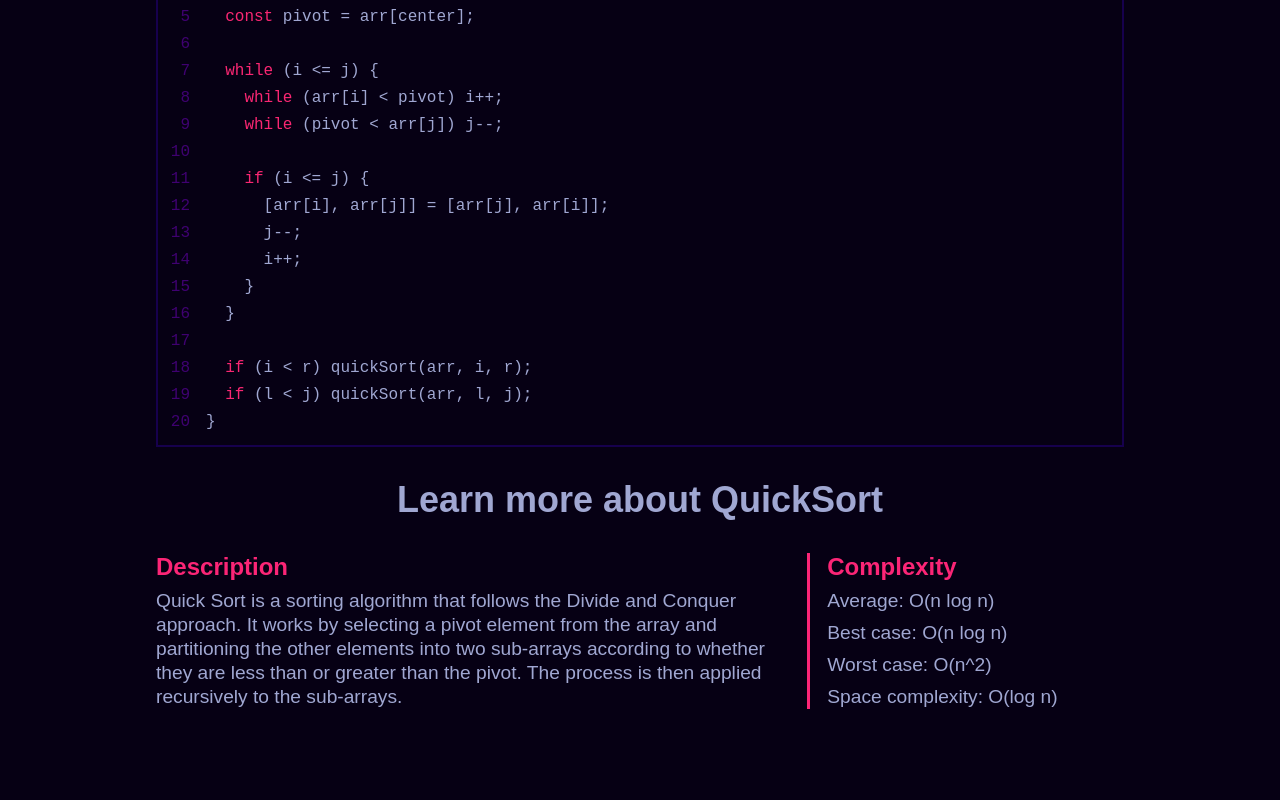
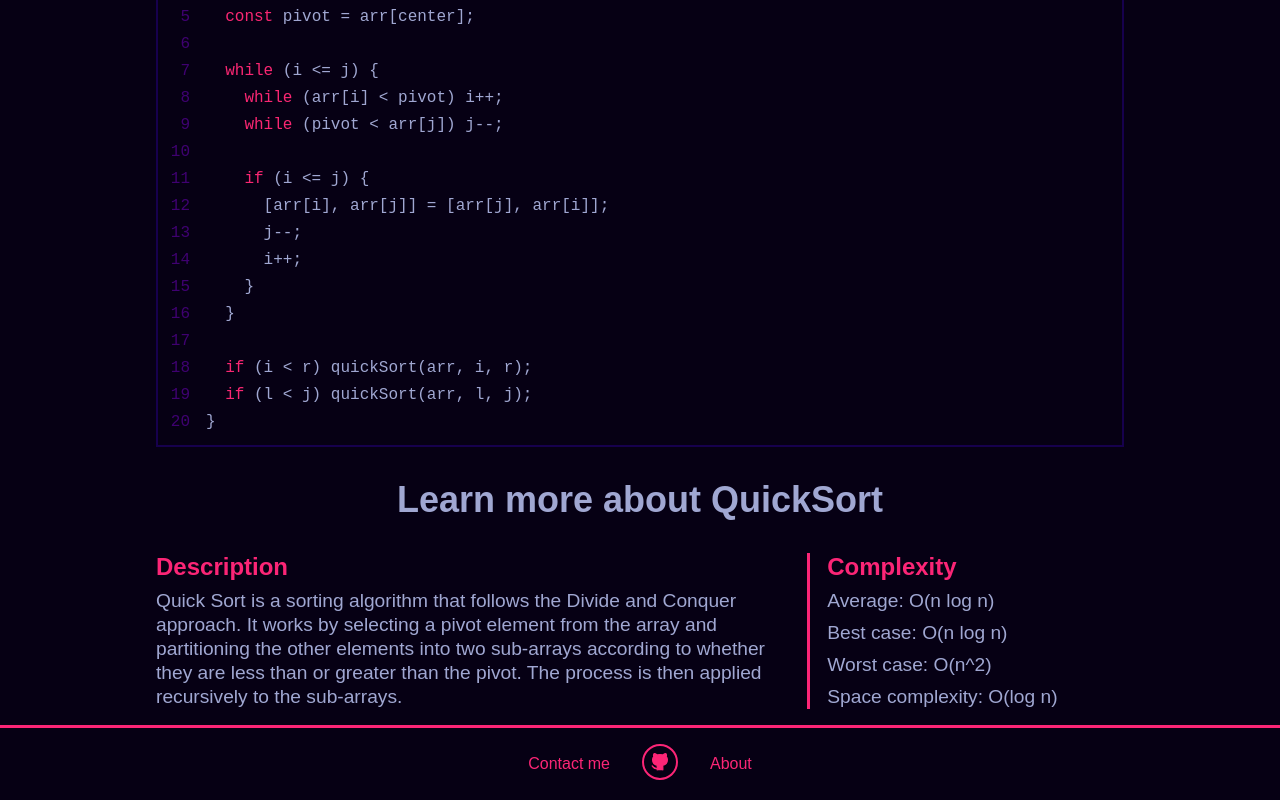
Before and after one commit to Eckry/Sorted-Symphony, a React (Vite) app: page / in a window 1280 px wide. Shown: the part 1511-2311 px from the top of the page. Before the commit the page ends 2236 px from the top, so only its background shows below. Built offline with nearby package versions, Linux system fonts and the light colour scheme; a web font is replaced by a local one.

Commit message:
add footer

```diff
--- /dev/null
+++ b/src/components/Footer.tsx
@@ -0,0 +1,23 @@
+import "./styles/Footer.css";
+import { Link } from "react-router-dom";
+import { GitHubIcon } from "../icons";
+
+export const Footer = () => {
+  return (
+    <footer className="footer">
+      <ul className="footer-ul">
+        <li className="footer-li">
+          <Link to="/contact" /> Contact me
+        </li>
+        <li className="footer-li">
+          <a target="_blank" href="https://github.com/Eckry/Sorted-Symphony">
+            <GitHubIcon />
+          </a>
+        </li>
+        <li className="footer-li">
+          <Link to="/about" /> About
+        </li>
+      </ul>
+    </footer>
+  );
+};
--- /dev/null
+++ b/src/components/styles/Footer.css
@@ -0,0 +1,31 @@
+.footer {
+  border-top: 3px solid var(--highlight-color);
+  padding: 1rem;
+  text-align: center;
+}
+
+.footer-ul {
+  display: flex;
+  justify-content: center;
+  align-items: center;
+  list-style: none;
+  gap: 2rem;
+}
+
+.footer-li {
+  cursor: pointer;
+  color: var(--highlight-color);
+  font-size: 1rem;
+  transition: 0.25s ease-in-out;
+}
+
+.footer-li:hover {
+  scale: 1.1;
+}
+
+.footer-li svg {
+  border-radius: 50%;
+  padding: 5px;
+  border: 2px solid var(--highlight-color);
+  color: var(--highlight-color);
+}
--- a/src/icons.tsx
+++ b/src/icons.tsx
@@ -207,3 +207,17 @@ export const VolumeNonActiveIcon = () => (
     <path d="M16 10l4 4m0 -4l-4 4" />
   </svg>
 );
+
+export const GitHubIcon = () => (
+  <svg
+    width="36"
+    height="36"
+    viewBox="0 0 24 24"
+    strokeWidth="1.5"
+    stroke="currentColor"
+    fill="currentColor"
+  >
+    <path stroke="none" d="M0 0h24v24H0z" fill="none" />
+    <path d="M9 19c-4.3 1.4 -4.3 -2.5 -6 -3m12 5v-3.5c0 -1 .1 -1.4 -.5 -2c2.8 -.3 5.5 -1.4 5.5 -6a4.6 4.6 0 0 0 -1.3 -3.2a4.2 4.2 0 0 0 -.1 -3.2s-1.1 -.3 -3.5 1.3a12.3 12.3 0 0 0 -6.2 0c-2.4 -1.6 -3.5 -1.3 -3.5 -1.3a4.2 4.2 0 0 0 -.1 3.2a4.6 4.6 0 0 0 -1.3 3.2c0 4.6 2.7 5.7 5.5 6c-.6 .6 -.6 1.2 -.5 2v3.5" />
+  </svg>
+);
--- a/src/routes/Home.tsx
+++ b/src/routes/Home.tsx
@@ -7,6 +7,7 @@ import { Link } from "react-router-dom";
 import { RightArrowIcon } from "../icons";
 import { MainPlayground } from "../components/MainPlayground";
 import { VolumeButton } from "../components/VolumeButton";
+import { Footer } from "../components/Footer";
 
 export const Home = () => {
   return (
@@ -22,6 +23,7 @@ export const Home = () => {
         <Code />
         <Description />
       </main>
+      <Footer />
     </>
   );
 };
```
